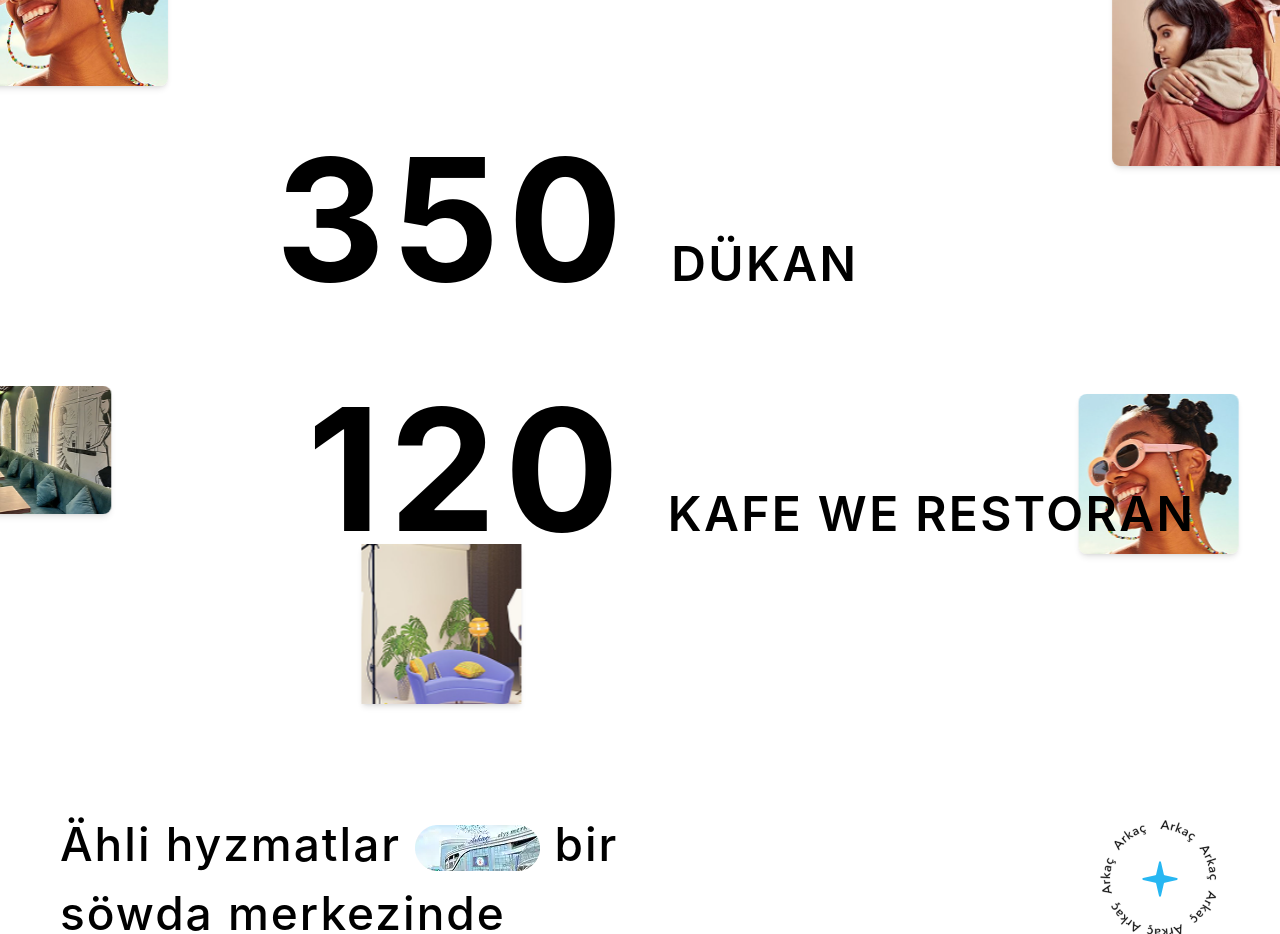
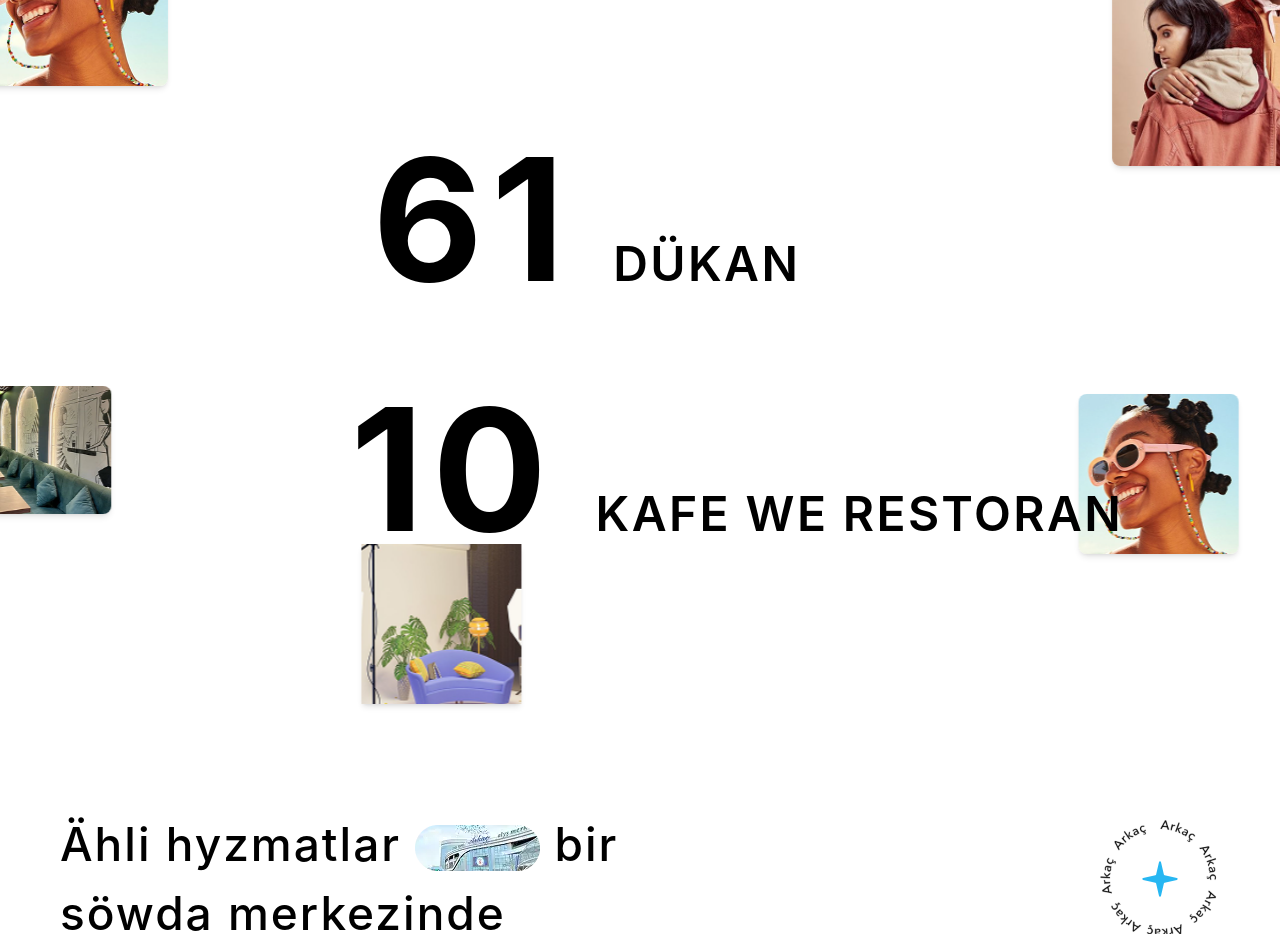
Before and after one commit to mekanio20/arkac, a Vue app: page / in a window 1280 px wide. Shown: the part 1940-2874 px from the top of the page. Built offline with nearby package versions, Linux system fonts and the light colour scheme; no server answers; a web font is replaced by a local one.

Commit message:
arkac update count

```diff
--- a/index.html
+++ b/index.html
@@ -26,7 +26,7 @@
     />
     <meta
       name="keywords"
-      content="Arkaç, Türkmenistan söwda merkezi, Ashgabat shopping, restoranlar, kinoteatr, dükanlar, bazar, merkez, Arkaç Merkezi, Turkmen mall, Arkaç, Türkmenistanda söwda merkezi, Aşgabatda market, restoran, kinoteatr, dükanlar, 360 dereje, Arkach, arkac, sowda merkezi, Ashgabat, Ahal, Mary, Lebap, Dashoguz, Balkan, Turkmenistan, Arkadag, Kinoteatlar, Restoranlar, Dukanlar, Marktetlar, Teatrlar, Bizness, Sowda, Ashgabat, dync alys merkezi, shopping center Turkmenistan, Ашгабат торговый центр, магазины, кинотеатр, кафе, Arkach Trade Center, shopping, mall in Turkmenistan"
+      content="Arkaç, Türkmenistan söwda merkezi, Ashgabat shopping, restoranlar, kinoteatr, dükanlar, bazar, merkez, Arkaç Merkezi, Turkmen mall, Arkaç, Türkmenistanda söwda merkezi, Aşgabatda market, restoran, kinoteatr, dükanlar, 360 dereje, Arkach, arkac, sowda merkezi, Ashgabat, Ahal, Mary, Lebap, Dashoguz, Balkan, Turkmenistan, Arkadag, Kinoteatlar, Restoranlar, Dukanlar, Marktetlar, Teatrlar, Bizness, Sowda, Ashgabat, dync alys merkezi, shopping center Turkmenistan, Ашгабат торговый центр, магазины, Аркач, Аркач торговый центр, Аркач центр, кинотеатр, кафе, Arkach Trade Center, shopping, mall in Turkmenistan"
     />
     <meta name="robots" content="index, follow" />
     <meta name="author" content="Parlak Nesil" />
--- a/src/components/StatsDisplay.vue
+++ b/src/components/StatsDisplay.vue
@@ -28,7 +28,7 @@
 
             <!-- Center text -->
             <div class="flex items-baseline space-x-10 text-start animate-float-right z-40">
-                <h1 class="font-inter text-9xl font-bold md:text-[170px] tracking-wider">350</h1>
+                <h1 class="font-inter text-9xl font-bold md:text-[170px] tracking-wider">61</h1>
                 <p class="font-inter font-semibold text-4xl md:text-5xl tracking-wider uppercase">{{ $t('subtitles.shop') }}</p>
             </div>
 
@@ -38,7 +38,7 @@
             </div>
         </div>
 
-        <!-- Second Row with 120 KAFE & RESTORAN -->
+        <!-- Second Row with 10 KAFE & RESTORAN -->
         <div class="relative flex items-center justify-center mt-20">
             <!-- Left image -->
             <div class="absolute left-0 bottom-10 transform translate-y-1/2 animate-float-right"
@@ -48,7 +48,7 @@
 
             <!-- Center text -->
             <div class="flex items-baseline space-x-10 text-start animate-float-left z-40">
-                <h1 class="font-inter text-9xl font-bold md:text-[170px] tracking-wider">120</h1>
+                <h1 class="font-inter text-9xl font-bold md:text-[170px] tracking-wider">10</h1>
                 <p class="font-inter text-4xl font-semibold md:text-5xl tracking-wider uppercase">{{ $t('subtitles.cafe') }}</p>
             </div>
 
```
